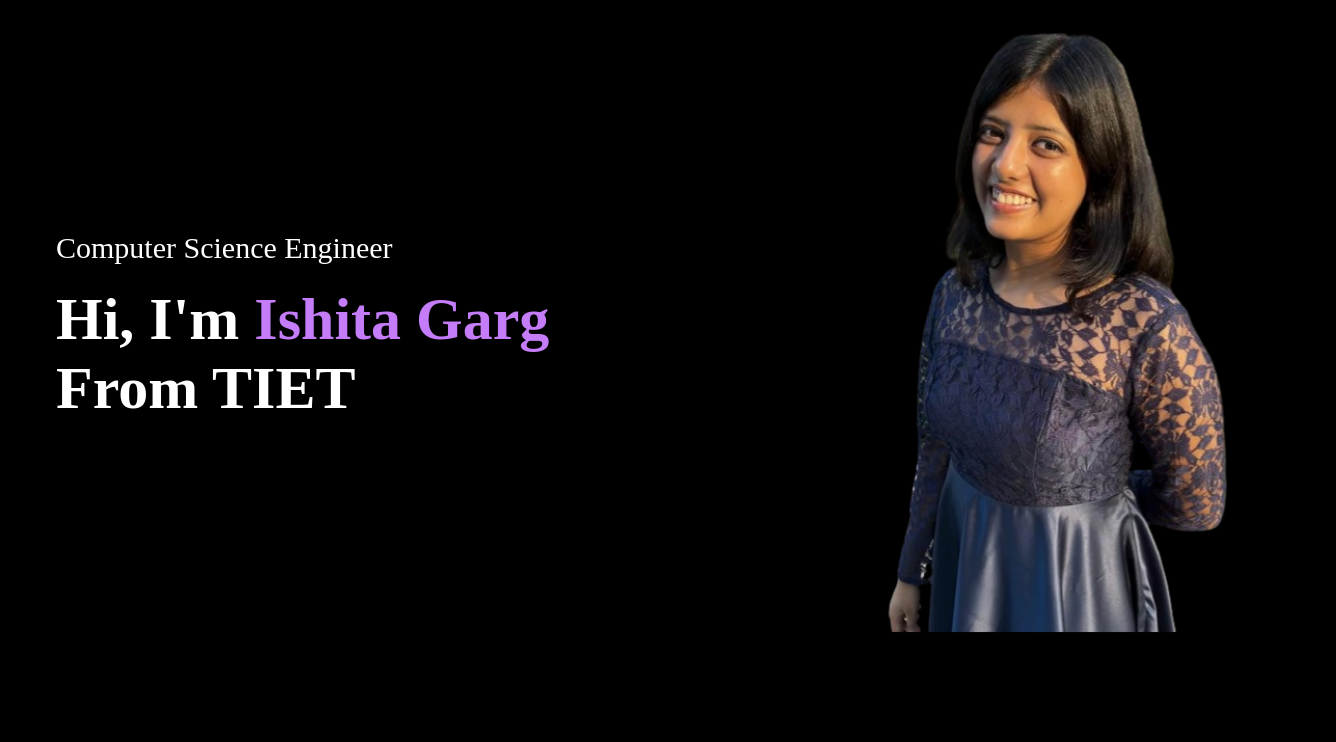
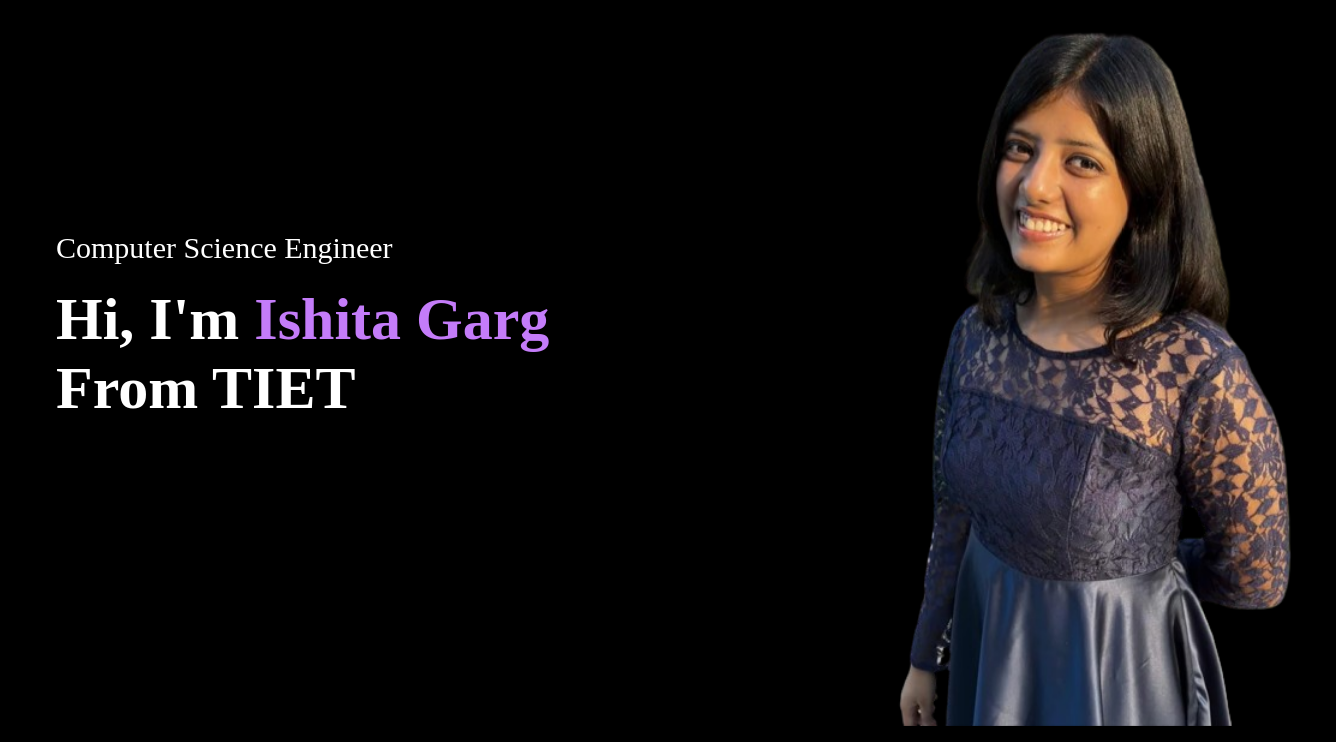
Before and after one commit to Ishita-3992/PORTFOLIO, a plain HTML site: page index.html in a window 1280 px wide. Shown: the part 58-800 px from the top of the page, 1336 px wide, since content can reach past the window. Drawn offline with Linux system fonts and the light colour scheme.

Commit message:
Update style.css

```diff
--- a/style.css
+++ b/style.css
@@ -25,7 +25,7 @@
 .right{
 
              /* Prevent the image from growing or shrinking */
-            width: 450px; /* Adjust size as needed */
+            width: 520px; /* Adjust size as needed */
             height: auto; /* Maintain aspect ratio */
 
             transform: translate3d(760px,-390px,650px);
```
